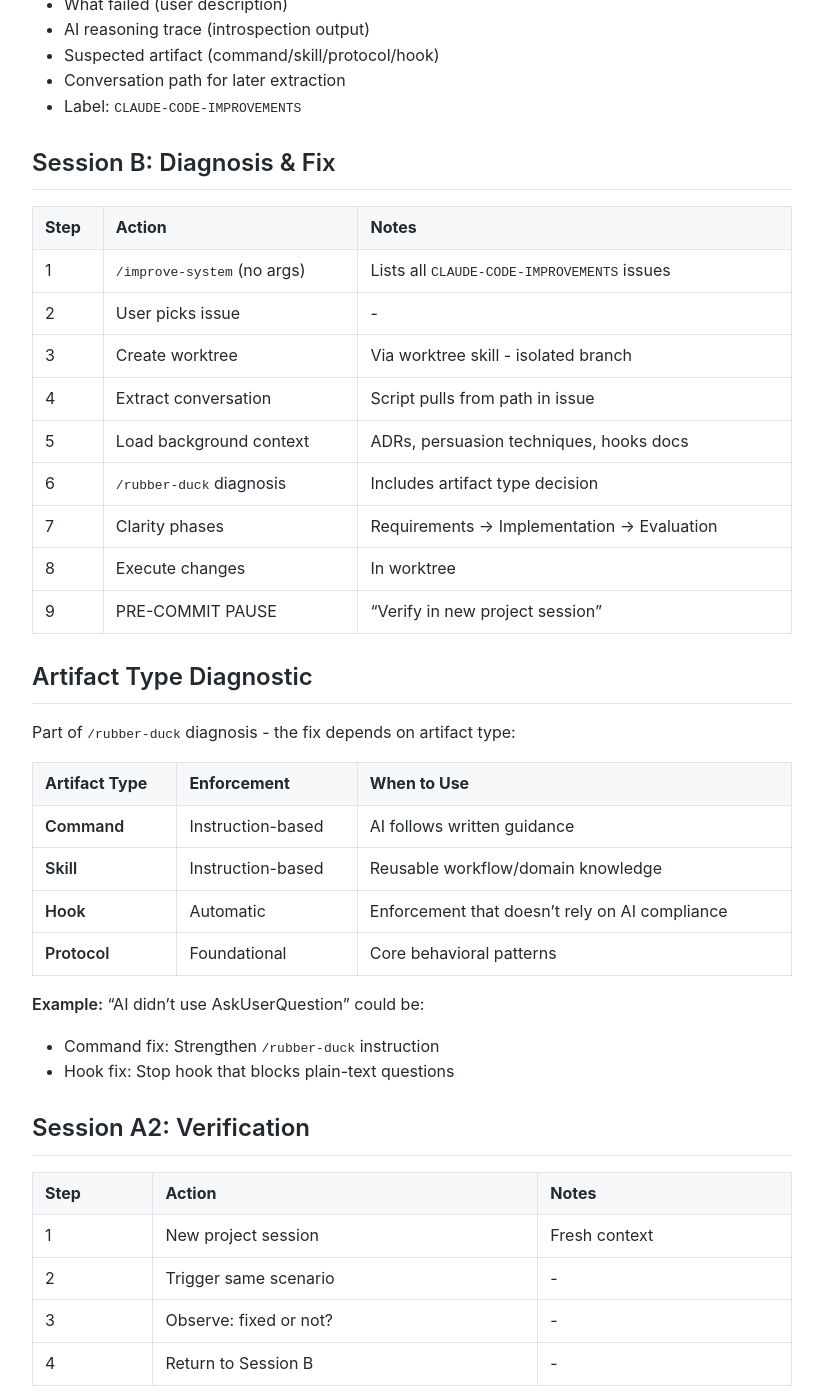
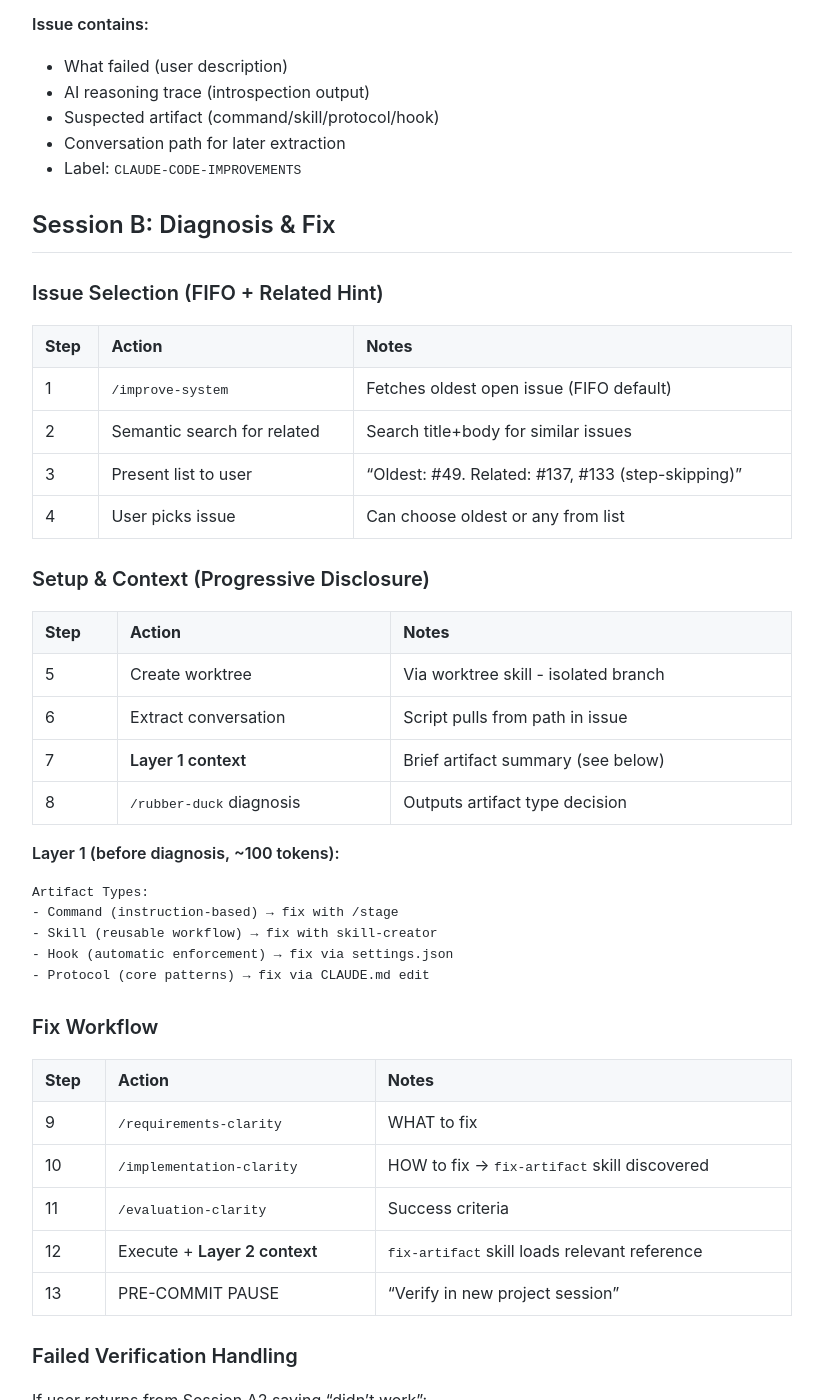
Before and after one commit to MariusWilsch/public-wilsch-ai-pages, a Jekyll site: the page built from global/improve-system-architecture.md, in a window 1280 px wide and 1400 px high, scrolled down 1519 px. Shown: the whole window, without its empty margins (228-1051 px from the left). Built offline with Jekyll 4.4.1, drawn with Linux system fonts in a browser that asks for light colours; our own code applies the rules of GitHub Pages for plain Markdown files; some of the changed text lies outside the part shown.

Commit message:
Sync from hippocampus 2025-12-10

````diff
--- a/global/improve-system-architecture.md
+++ b/global/improve-system-architecture.md
@@ -22,17 +22,20 @@ Two commands orchestrate a three-session workflow for fixing instruction artifac
 ```
 Session A (Project): Notice issue → /flag-for-improvement → Issue created
                                                               ↓
-Session B (soloforce): /improve-system → Pick issue → Worktree → Extract convo
+Session B (soloforce): /improve-system → FIFO + related hint → User picks
                                                               ↓
-                       Load background (ADRs, hooks, persuasion) → Rubber-duck
+                       Worktree → Extract convo → Layer 1 context
                                                               ↓
-                       Diagnose artifact type (command/skill/hook/protocol)
+                       /rubber-duck → Diagnose artifact type
                                                               ↓
-                       Clarity phases → Execute → PRE-COMMIT PAUSE
+                       Clarity phases → fix-artifact skill (Layer 2) → Execute
+                                                              ↓
+                       PRE-COMMIT PAUSE → "Verify in project session"
                                                               ↓
 Session A2 (Project): Verify fix → Report back
                                                               ↓
-Session B (cont): Confirm → Push worktree to main → Commit with issue ref
+                       ↙ If failed: back to rubber-duck with new context
+Session B (cont): Confirm → PR via worktree → Merge (auto-closes issue)
 ```
 
 ## Session A: Failure Capture
@@ -54,17 +57,49 @@ Session B (cont): Confirm → Push worktree to main → Commit with issue ref
 
 ## Session B: Diagnosis & Fix
 
+### Issue Selection (FIFO + Related Hint)
+
 | Step | Action | Notes |
 |------|--------|-------|
-| 1 | `/improve-system` (no args) | Lists all `CLAUDE-CODE-IMPROVEMENTS` issues |
-| 2 | User picks issue | - |
-| 3 | Create worktree | Via worktree skill - isolated branch |
-| 4 | Extract conversation | Script pulls from path in issue |
-| 5 | Load background context | ADRs, persuasion techniques, hooks docs |
-| 6 | `/rubber-duck` diagnosis | Includes artifact type decision |
-| 7 | Clarity phases | Requirements → Implementation → Evaluation |
-| 8 | Execute changes | In worktree |
-| 9 | PRE-COMMIT PAUSE | "Verify in new project session" |
+| 1 | `/improve-system` | Fetches oldest open issue (FIFO default) |
+| 2 | Semantic search for related | Search title+body for similar issues |
+| 3 | Present list to user | "Oldest: #49. Related: #137, #133 (step-skipping)" |
+| 4 | User picks issue | Can choose oldest or any from list |
+
+### Setup & Context (Progressive Disclosure)
+
+| Step | Action | Notes |
+|------|--------|-------|
+| 5 | Create worktree | Via worktree skill - isolated branch |
+| 6 | Extract conversation | Script pulls from path in issue |
+| 7 | **Layer 1 context** | Brief artifact summary (see below) |
+| 8 | `/rubber-duck` diagnosis | Outputs artifact type decision |
+
+**Layer 1 (before diagnosis, ~100 tokens):**
+```
+Artifact Types:
+- Command (instruction-based) → fix with /stage
+- Skill (reusable workflow) → fix with skill-creator
+- Hook (automatic enforcement) → fix via settings.json
+- Protocol (core patterns) → fix via CLAUDE.md edit
+```
+
+### Fix Workflow
+
+| Step | Action | Notes |
+|------|--------|-------|
+| 9 | `/requirements-clarity` | WHAT to fix |
+| 10 | `/implementation-clarity` | HOW to fix → `fix-artifact` skill discovered |
+| 11 | `/evaluation-clarity` | Success criteria |
+| 12 | Execute + **Layer 2 context** | `fix-artifact` skill loads relevant reference |
+| 13 | PRE-COMMIT PAUSE | "Verify in new project session" |
+
+### Failed Verification Handling
+
+If user returns from Session A2 saying "didn't work":
+- Return to Step 8 (rubber-duck) with NEW conversation context
+- Iterate diagnosis and fix with updated understanding
+- Issue stays open until fix verified
 
 ## Artifact Type Diagnostic
 
@@ -95,8 +130,10 @@ Part of `/rubber-duck` diagnosis - the fix depends on artifact type:
 | Step | Action | Notes |
 |------|--------|-------|
 | 1 | User confirms verification | - |
-| 2 | Push worktree to main | Only after verification passes |
-| 3 | Commit with issue reference | Auto-links to tracking |
+| 2 | Create PR via worktree skill | PR description includes `Fixes #X` |
+| 3 | Merge PR | GitHub auto-closes issue on merge |
+
+**Issue Closure:** Via PR workflow with `Fixes DaveX2001/deliverable-tracking#X` in PR description. GitHub auto-closes the issue when PR merges. This is handled by the worktree skill.
 
 ## Component Inventory
 
@@ -118,17 +155,28 @@ Part of `/rubber-duck` diagnosis - the fix depends on artifact type:
 
 | Component | Location | Purpose |
 |-----------|----------|---------|
-| `/flag-for-improvement` | `~/.claude/commands/` | Session A entry point |
+| `/flag-for-improvement` | `~/.claude/commands/` | Session A entry point ✓ Built |
 | `/improve-system` | `~/.claude/commands/` | Session B orchestrator |
+| `fix-artifact` | `~/.claude/skills/` | Layer 2 context loader (progressive disclosure) |
 
-## Background Context for /improve-system
+## fix-artifact Skill Structure
 
-Documents to load during Session B:
+Progressive disclosure skill for loading artifact-specific fix context:
 
-- Hook documentation (what hooks exist, capabilities)
-- Persuasion techniques ADRs
-- Protocol structure (CLAUDE.md sections)
-- Artifact type guidance (this document)
+```
+fix-artifact/
+├── SKILL.md (workflow + selection guidance)
+└── references/
+    ├── command.md (ADR-004, /stage, anthropic-template)
+    ├── skill.md (skill-lifecycle, persuasion, skill-creator)
+    ├── hook.md (settings.json pattern, example hooks)
+    └── protocol.md (ADR-008, CLAUDE.md structure)
+```
+
+**Discovery:** `(discovery: implementation-clarity)` - discovered during implementation-clarity phase
+**Execution:** Execute phase - loads relevant reference file based on diagnosed artifact type
+
+When diagnosis outputs "command" → Claude reads only `references/command.md`
 
 ## Introspection Reference
 
````
